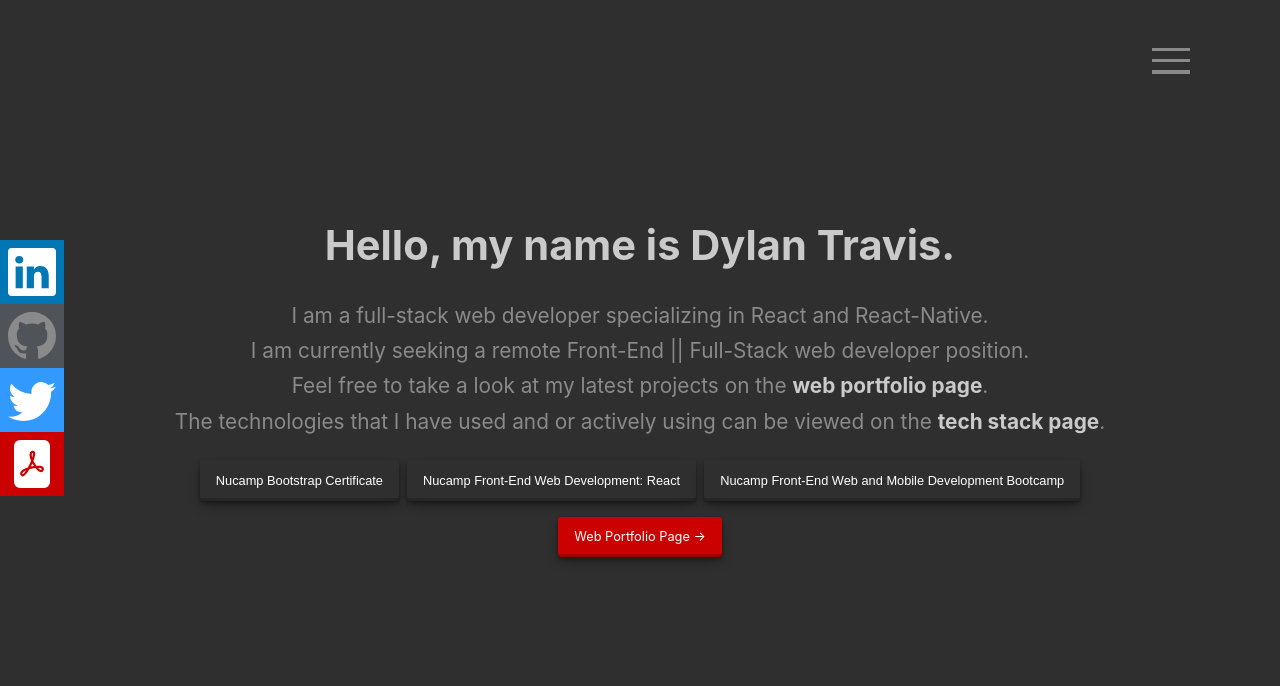
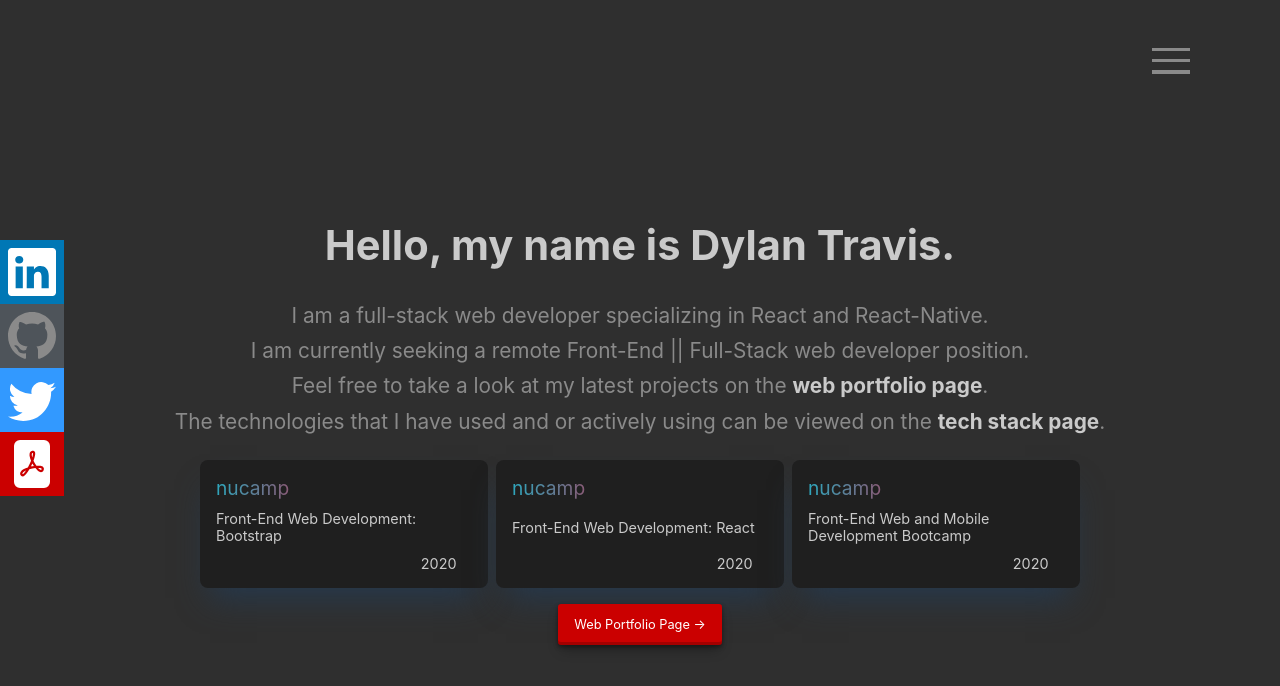
Before and after one commit to asendice/dtravsite, a React (Create React App) app in the folder client/: page / in a window 1280 px wide. Shown: the top 686 px of the page. Built offline with nearby package versions, Linux system fonts and the light colour scheme.

Commit message:
certificate component

```diff
--- a/client/src/components/about/about.js
+++ b/client/src/components/about/about.js
@@ -1,6 +1,7 @@
+import classes from "./about.module.css";
 import Button from "../ui/button";
 import Socials from "./socials";
-import classes from "./about.module.css";
+import Certificate from "../ui/certificate";
 import { Link } from "react-router-dom";
 
 function About() {
@@ -31,9 +32,15 @@ function About() {
         </p>
       </div>
       <div className={classes.certificates}>
-        <Button>Nucamp Bootstrap Certificate</Button>
-        <Button>Nucamp Front-End Web Development: React</Button>
-        <Button>Nucamp Front-End Web and Mobile Development Bootcamp</Button>
+        <Certificate link="https://dtravmysite.s3.us-west-1.amazonaws.com/certificates/Bootstrap_Certificate_Dylan.pdf">
+          Front-End Web Development: Bootstrap
+        </Certificate>
+        <Certificate link="https://dtravmysite.s3.us-west-1.amazonaws.com/certificates/React_Certificate_Dylan.pdf">
+          Front-End Web Development: React
+        </Certificate>
+        <Certificate link="https://dtravmysite.s3.us-west-1.amazonaws.com/certificates/Front_End_Certificate_Dylan.pdf">
+          Front-End Web and Mobile Development Bootcamp
+        </Certificate>
       </div>
       <div className={classes.btnContainer}>
         <Button color="red" link="/portfolio">
--- /dev/null
+++ b/client/src/components/ui/certificate.js
@@ -0,0 +1,20 @@
+import classes from "./certificate.module.css";
+
+function Certificate(props) {
+
+  const { link } = props;
+  return (
+    <a
+      href={link}
+      rel="noopener noreferrer"
+      target="_blank"
+      className={classes.container}
+    >
+      <p className={classes.nucamp}>nucamp</p>
+      {props.children}
+      <p style={{ marginLeft: "80%" }}>2020</p>
+    </a>
+  );
+}
+
+export default Certificate;
--- /dev/null
+++ b/client/src/components/ui/certificate.module.css
@@ -0,0 +1,27 @@
+.container {
+  background-color: #1f1f1f;
+  padding: 1rem;
+  border-radius: .5rem;
+  display: flex;
+  flex-direction: column;
+  justify-content: space-between;
+  color: #cacaca;
+  font-size: .9rem;
+  height: 8rem;
+  width: 18rem;
+  text-decoration: none;
+  box-shadow: rgb(38, 57, 77) 0px 20px 30px -10px;
+}
+
+.nucamp {
+  font-size: 1.2rem;
+  background-clip: text;
+  background: -webkit-gradient(linear, left top, right top, from(#2ea7bd), color-stop(50%, rgba(245, 35, 74, 0.81)));
+  background: linear-gradient(to right, #2ea7bd 0%, rgba(245, 35, 74, 0.81) 50%);
+  -webkit-background-clip: text;
+  -webkit-text-fill-color: transparent;
+}
+
+.container p {
+  margin: 0px;
+}
```
